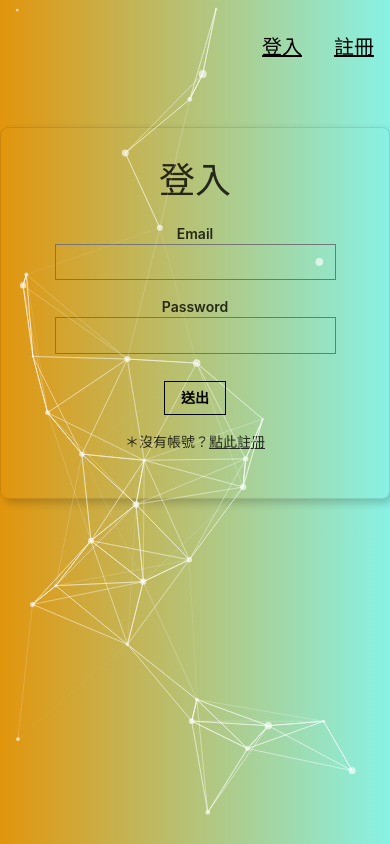
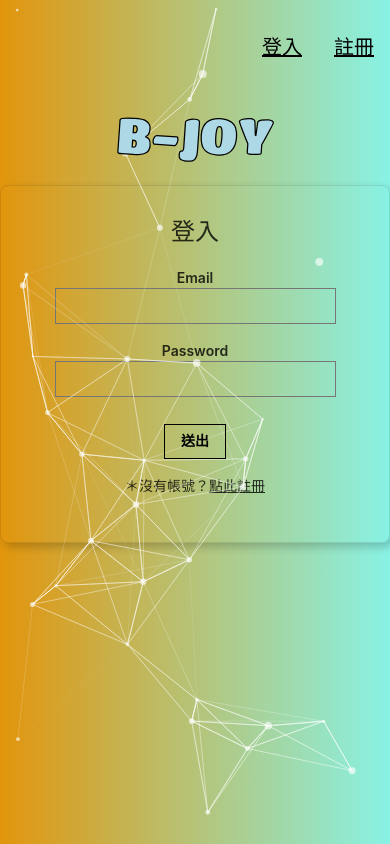
Before and after one commit to boycany/B-Joy, a React (Create React App) app: page / in a window 390 px wide. Built offline with nearby package versions, Linux system fonts and the light colour scheme.

Commit message:
add index title css

```diff
--- a/package.json
+++ b/package.json
@@ -6,6 +6,7 @@
     "@testing-library/jest-dom": "^5.15.1",
     "@testing-library/react": "^11.2.7",
     "@testing-library/user-event": "^12.8.3",
+    "animate.css": "^4.1.1",
     "react": "^17.0.2",
     "react-dom": "^17.0.2",
     "react-parallax-tilt": "^1.5.81",
--- a/src/App.js
+++ b/src/App.js
@@ -8,6 +8,7 @@ import FaceRecognition from './component/FaceRecognition/FaceRecognition';
 import Rank from './component/Rank/Rank';
 import './App.css';
 import Particles from "react-tsparticles"
+import 'animate.css';
 
 // 背景
 const particlesOptions = {
--- a/src/component/Register/Register.js
+++ b/src/component/Register/Register.js
@@ -1,4 +1,5 @@
 import React from "react"
+import '../SignIn/SignIn.css'
 
 class Register extends React.Component  {
 
@@ -56,11 +57,19 @@ class Register extends React.Component  {
 
     render(){
         return (
+            <div>
+                <div class="wrapper">
+                    <span>B</span>
+                    <span>-</span>
+                    <span>J</span>
+                    <span>O</span>
+                    <span>Y</span>
+                </div>
                 <article className="br3 ba dark-gray b--black-10 mv4 w-100 w-50-m w-25-l mw6 shadow-5 center">
                     <main className="pa4 black-80">
                         <div className="measure">
                             <fieldset id="sign_up" className="ba b--transparent ph0 mh0">
-                            <legend className="f2 fw4 ph0 mh0">註冊</legend>
+                                <legend className="f3 fw4 ph0 mh0">註冊</legend>
                                 <div className="mt3">
                                     <label className="db fw6 lh-copy f6" htmlFor="name">Name</label>
                                     <input className="pa2 input-reset ba bg-transparent hover-bg-black hover-white w-100"
@@ -100,6 +109,7 @@ class Register extends React.Component  {
                         </div>
                     </main>
                 </article>
+            </div>
         )
     }
 }
--- /dev/null
+++ b/src/component/SignIn/SignIn.css
@@ -0,0 +1,90 @@
+@import url("https://fonts.googleapis.com/css2?family=Titan+One&display=swap");
+
+.wrapper {
+    width: 100vw;
+    text-align: center;
+}
+
+.wrapper span {
+    -webkit-text-stroke-width: 1.25px;
+    -webkit-text-stroke-color: #000;
+    font-size: 40px;
+    text-shadow: 0 0px #f3c623, 0 0px #f2aaaa;
+    transform: translate(0, 20%) rotate(4deg);
+    animation: jump 2s ease-in-out;
+    display: inline-block;
+    font-family: "Titan One", cursive;
+    color: lightblue;
+}
+
+.wrapper span:nth-child(1) {
+    animation-delay: 120ms;
+}
+
+.wrapper span:nth-child(2) {
+    animation-delay: 240ms;
+}
+
+.wrapper span:nth-child(3) {
+    animation-delay: 360ms;
+}
+
+.wrapper span:nth-child(4) {
+    animation-delay: 480ms;
+}
+
+.wrapper span:nth-child(5) {
+    animation-delay: 600ms;
+}
+
+.wrapper span:nth-child(6) {
+    animation-delay: 720ms;
+}
+
+.wrapper span:nth-child(7) {
+    animation-delay: 840ms;
+}
+
+@keyframes jump {
+    33% {
+        text-shadow: 0 20px #f37121, 0 50px #f2aaaa;
+    }
+
+    50% {
+        transform: translate(0, 0) rotate(-4deg);
+        text-shadow: 0 0px #8fc0a9, 0 0px #84a9ac;
+    }
+
+    66.67% {
+        text-shadow: 0 -20px #d54062, 0 -50px #8fc0a9;
+    }
+}
+
+/* html {
+    width: 100%;
+    height: 100vh;
+}
+
+body {
+    margin: 0;
+    padding: 0;
+    width: 100%;
+    height: 100vh;
+    box-sizing: border-box;
+    display: grid;
+    place-items: center;
+    overflow: hidden;
+    background: #000;
+} */
+
+@media screen and (max-height: 200px) {
+    .wrapper {
+        transform: scale(0.3, 0.3);
+    }
+}
+
+@media screen and (max-width: 576px) {
+    .wrapper span {
+        font-size: 50px;
+    }
+}
--- a/src/component/SignIn/SignIn.js
+++ b/src/component/SignIn/SignIn.js
@@ -1,5 +1,5 @@
 import { Component } from "react/cjs/react.production.min"
-
+import './SignIn.css'
 class SignIn extends Component {
 
     constructor(props){     //props 繼承 App.js 傳過來的 props (包括 onRouteChange)
@@ -50,11 +50,20 @@ class SignIn extends Component {
         const {onRouteChange} = this.props
 
         return (
+            <div>
+                {/* <h1 class="animate__animated animate__bounce f1 lh-title">B-JOY</h1> */}
+                <div class="wrapper">
+                    <span>B</span>
+                    <span>-</span>
+                    <span>J</span>
+                    <span>O</span>
+                    <span>Y</span>
+                </div>
                 <article className="br3 ba dark-gray b--black-10 mv4 w-100 w-50-m w-25-l mw6 shadow-5 center">
                     <main className="pa4 black-80">
                         <div className="measure">
                             <fieldset id="sign_up" className="ba b--transparent ph0 mh0">
-                            <legend className="f2 fw4 ph0 mh0">登入</legend>
+                                <legend className="f3 fw4 ph0 mh0">登入</legend>
                                 <div className="mt3">
                                     <label className="db fw6 lh-copy f6" htmlFor="email-address">Email</label>
                                     <input
@@ -93,6 +102,7 @@ class SignIn extends Component {
                         </div>
                     </main>
                 </article>
+            </div>
         )
     }
 }
```
Also changed, not shown: 1 other file (tests, documents, lock files or other folders). Lines whose indentation alone changed are shown as unchanged.
